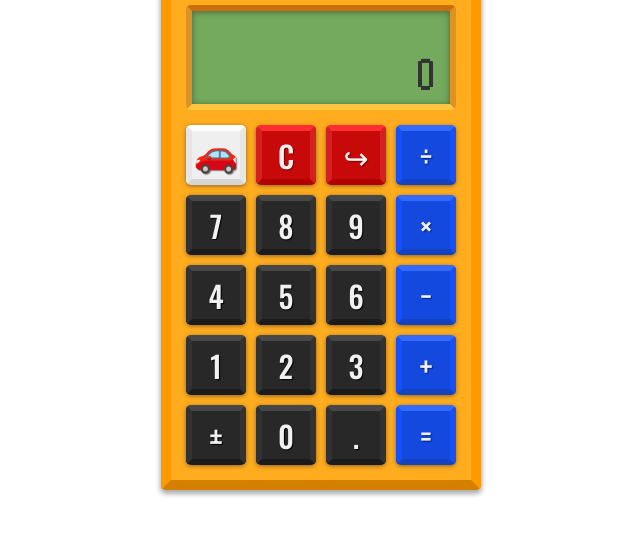
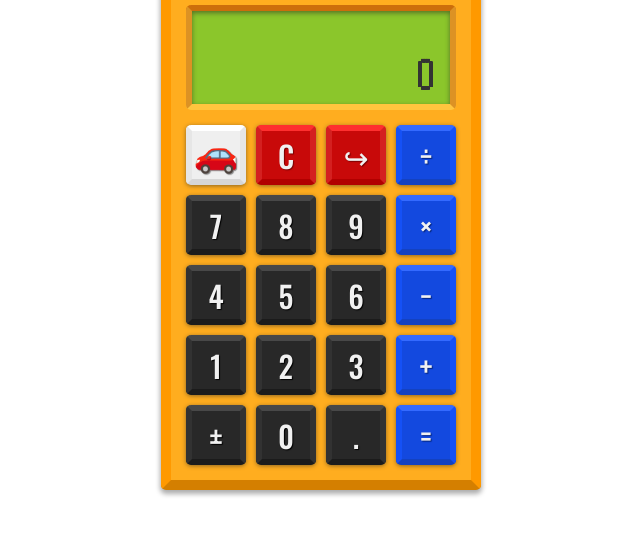
Before and after one commit to cat-script/Calculator, a plain HTML site: page index.html in a window 1280 px wide. Shown: the part 185-720 px from the top of the page, without its empty margins (319-959 px from the left). Drawn offline with nearby package versions, Linux system fonts and the light colour scheme.

Commit message:
Change display color

```diff
--- a/style.css
+++ b/style.css
@@ -1,21 +1,10 @@
 @import url('https://fonts.googleapis.com/css2?family=Oswald:wght@200..700&family=Lobster&display=swap');
-
-/* @import url('https://fonts.googleapis.com/css2?family=Handjet:wght@100..900&display=swap'); */
 
 @font-face {
   font-family: 'Handjet Medium';
   src: url(./fonts/Handjet-Medium.ttf) format('truetype');
   font-weight: normal;
   font-style: normal;
-}
-
-body {
-  display: flex;
-  justify-content: center;
-  align-items: center;
-  height: 100vh;
-  font-family: 'Handjet Medium', sans-serif;
-  text-align: center;
 }
 
 *,
@@ -29,10 +18,16 @@ body {
 .calculator,
 .container,
 .keys,
-.display {
+.display,
+body {
   display: flex;
   justify-content: center;
   align-items: flex-end;
+}
+
+body {
+  align-items: center;
+  height: 100vh;
 }
 
 .display,
@@ -69,17 +64,18 @@ button {
 }
 
 .display {
-  color: #333;
   flex-direction: column;
   justify-content: flex-end;
   width: 270px;
   height: 105px;
-  text-align: right;
   margin: 8px 0 15px 0;
   padding-right: 15px;
+  font-family: 'Handjet Medium', sans-serif;
   font-size: 24px;
-  background-color: #73aa5d;
-  box-shadow: 0px 1px 6px 0px inset #23232385;
+  text-align: right;
+  color: #333;
+  background-color: #8bc62b;
+  box-shadow: 0px 2px 5px 0px inset #23232385;
   border: 6px solid #dc9224;
   border-bottom: 6px solid #ffc53e;
   border-top: 6px solid #cc6e0b;
@@ -91,10 +87,10 @@ button {
 }
 
 button {
+  font-family: 'Oswald', sans-serif;
+  font-size: 30px;
   font-weight: 500;
-  font-family: 'Oswald', sans-serif;
   color: #f1f1f1;
-  font-size: 30px;
   width: 60px;
   height: 60px;
   cursor: pointer;
@@ -104,7 +100,7 @@ button {
 button:focus,
 button:active {
   outline: none;
-  transition: all .05s;
+  transition: all .05s ease-in-out;
   transform: translateY(1px);
   box-shadow: 0 0 2px 0px #23232385;
 }
@@ -155,6 +151,7 @@ button:active {
 }
 
 .white {
+  text-shadow: 1px 1px 1px #858585;
   padding-bottom: 10px;
   line-height: 0%;
   font-size: 36px;
@@ -162,7 +159,6 @@ button:active {
   border: 6px solid #e6e6e6;
   border-top: 6px solid #ffffff;
   border-bottom: 6px solid #d6d6d6;
-  text-shadow: 1px 1px 1px #858585;
 }
 
 .white:active,
```
